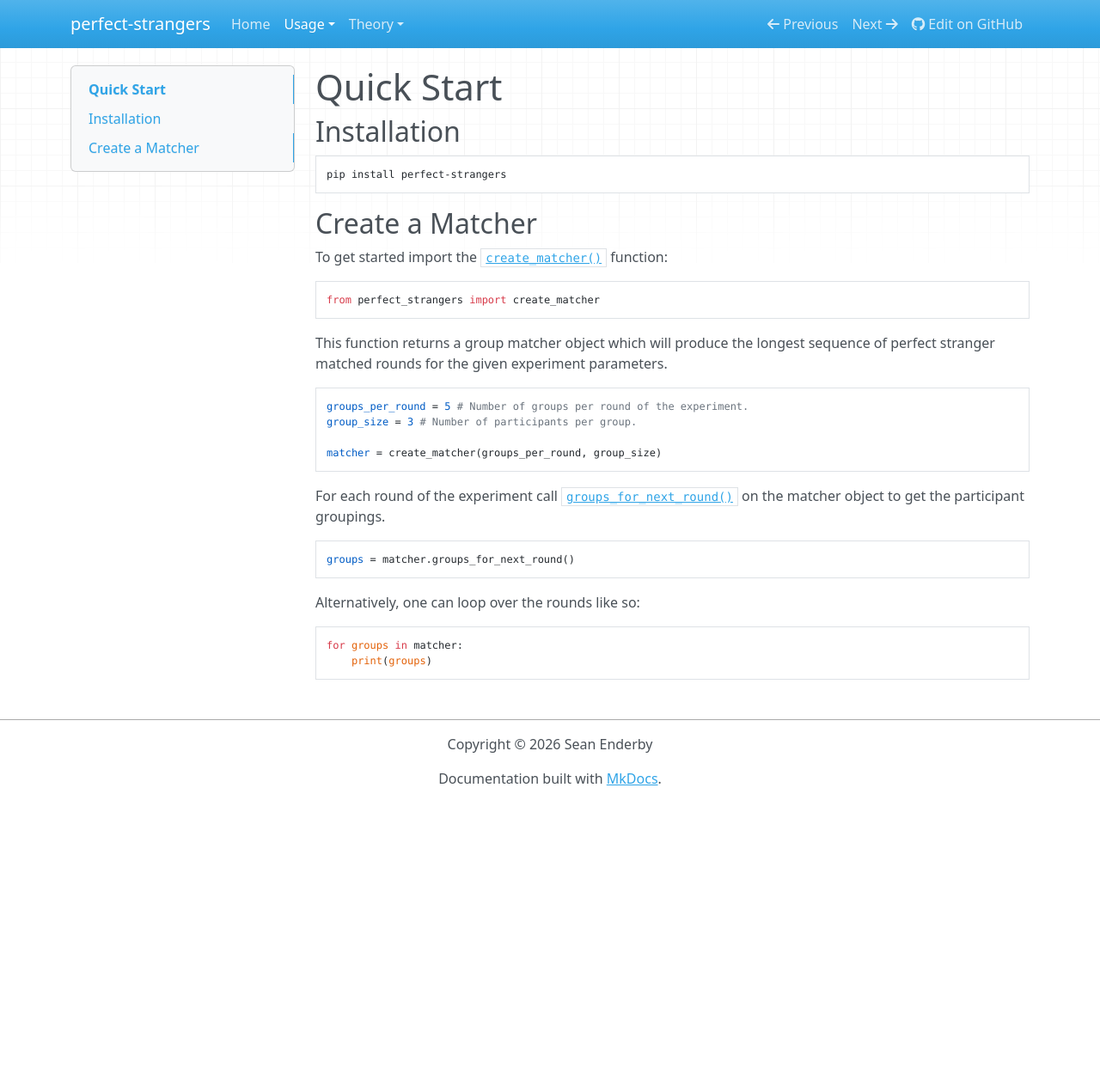
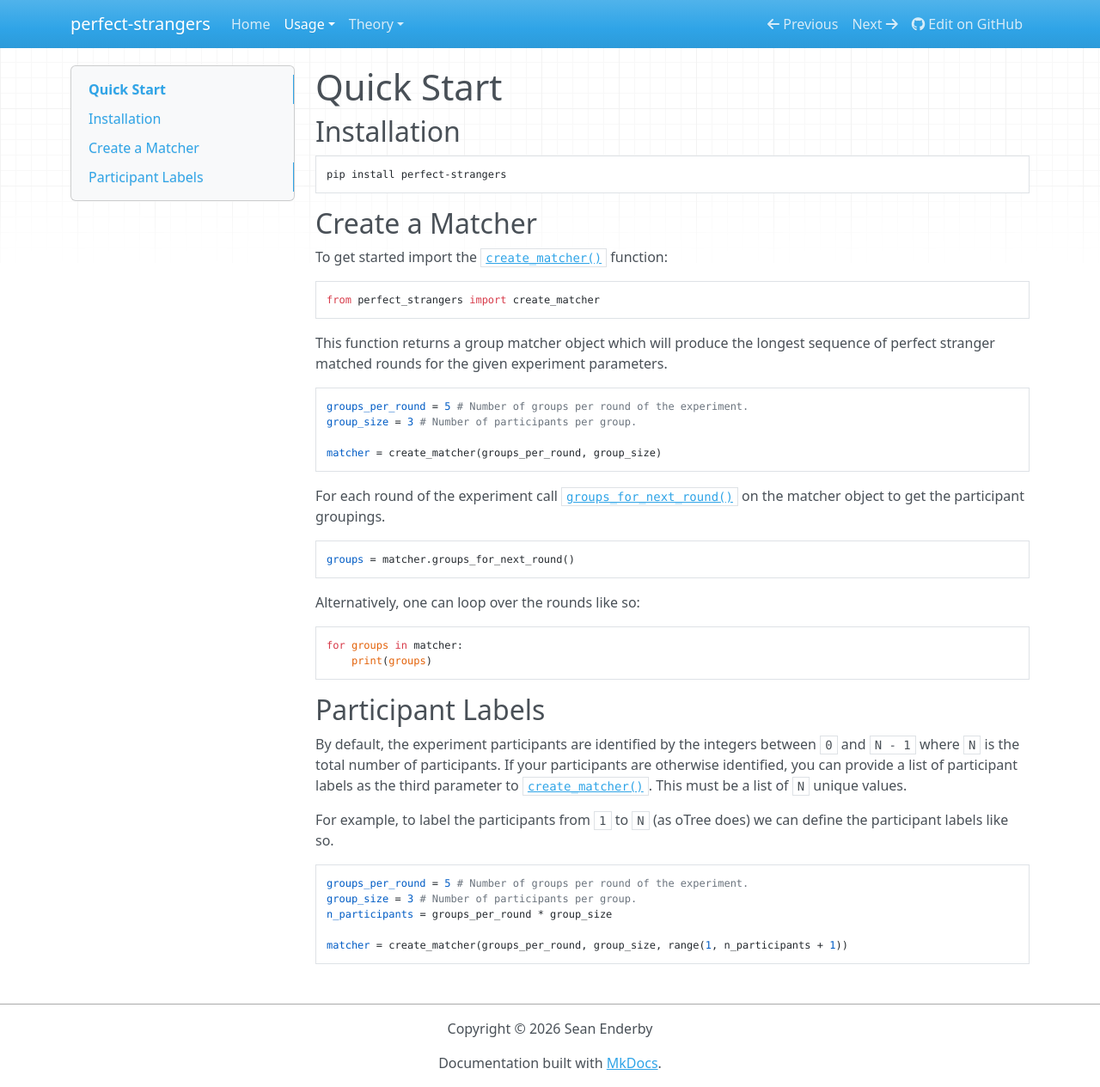
Before and after one commit to seanlikeskites/perfect-strangers, an MkDocs documentation site: the page built from docs/usage/quick_start.md, in a window 1280 px wide and 1265 px high. Shown: the whole window at 86% size. Built offline with MkDocs 1.6.1, drawn with Linux system fonts in a browser that asks for light colours; nearby versions of some CDN libraries.

Commit message:
participant label docs

````diff
--- a/docs/usage/quick_start.md
+++ b/docs/usage/quick_start.md
@@ -36,3 +36,19 @@ Alternatively, one can loop over the rounds like so:
 for groups in matcher:
     print(groups)
 ```
+
+## Participant Labels
+By default, the experiment participants are identified by the integers between `0` and `N - 1` where `N` is the total number
+of participants. If your participants are otherwise identified, you can provide a list of participant labels as the third
+parameter to [`create_matcher()`](matcher_objects.md#perfect_strangers.create_matcher). This must be a list of `N` unique
+values.
+
+For example, to label the participants from `1` to `N` (as oTree does) we can define the participant labels like so.
+
+```Python
+groups_per_round = 5 # Number of groups per round of the experiment.
+group_size = 3 # Number of participants per group.
+n_participants = groups_per_round * group_size
+
+matcher = create_matcher(groups_per_round, group_size, range(1, n_participants + 1))
+```
````
Also changed, not shown: docs/usage/matcher_objects.md (+9 -0 lines).
